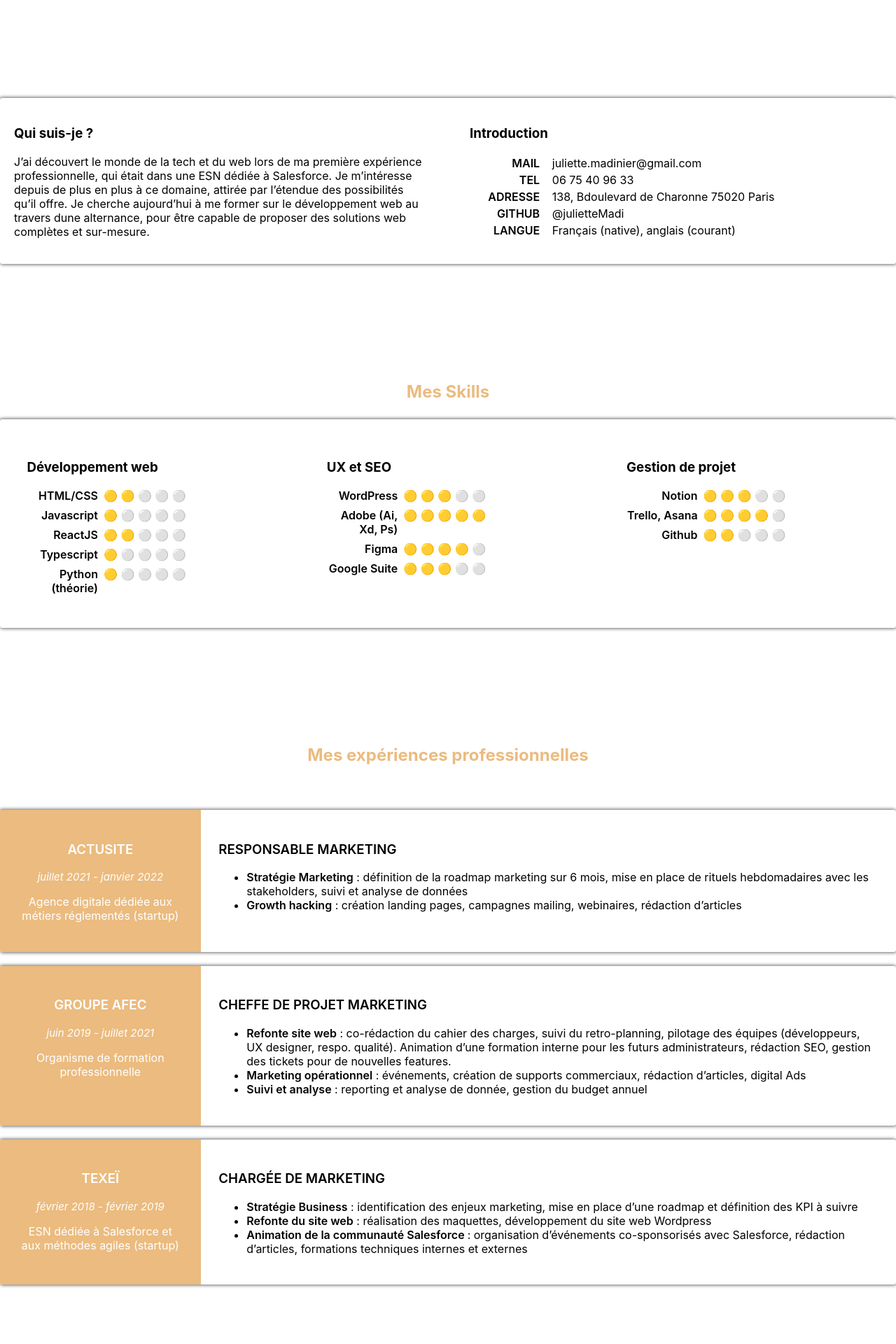
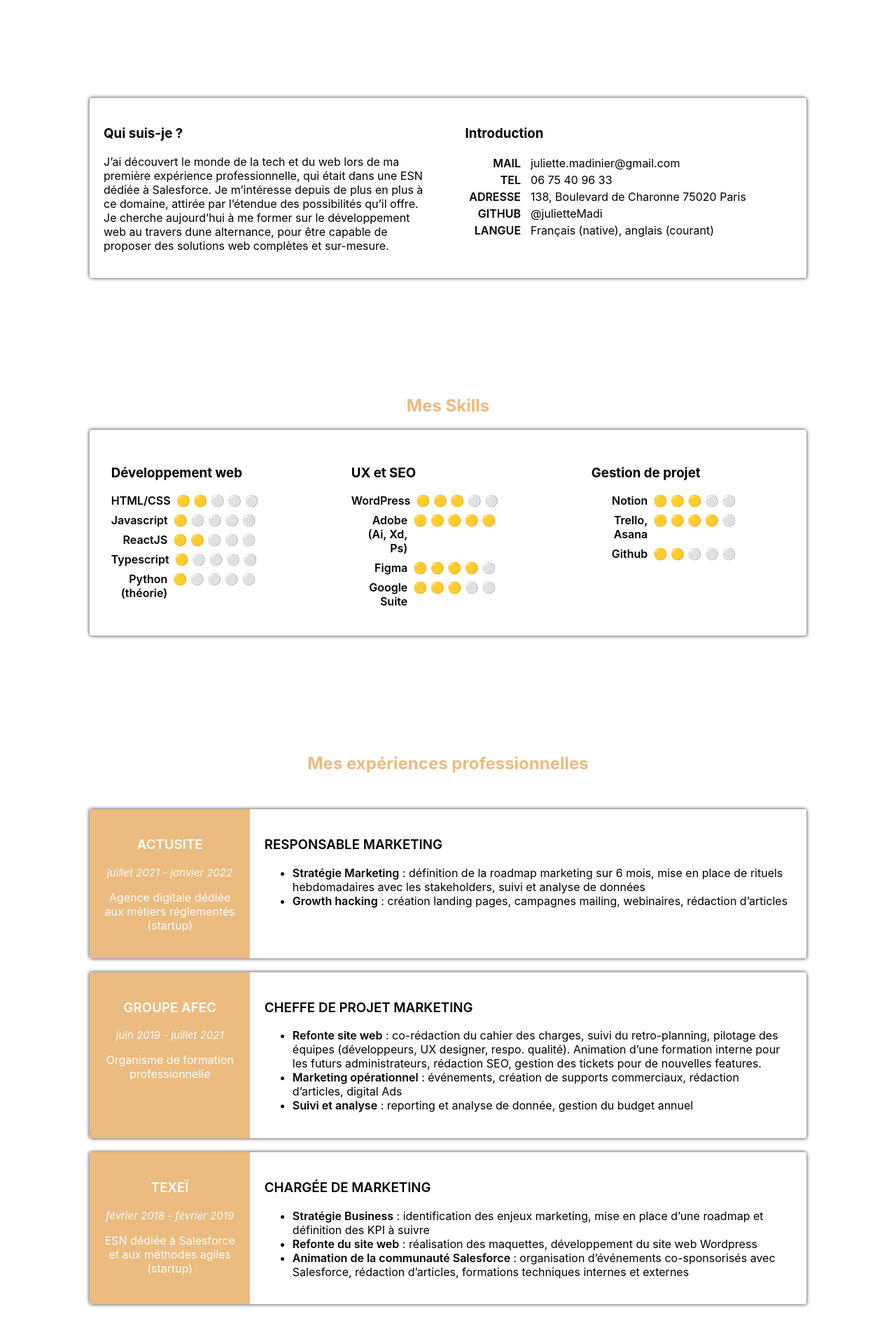
Before and after one commit to JulietteMadi/CVJulietteMadi, a React (Create React App) app: page / in a window 1280 px wide. Shown: the part 700-2620 px from the top of the page at 70% size. Built offline with nearby package versions, Linux system fonts and the light colour scheme.

Commit message:
modification for big screen

```diff
--- a/src/datas/ListeContact.js
+++ b/src/datas/ListeContact.js
@@ -15,7 +15,7 @@ export const listContact = [
     {
         item: '📍',
         id: '6lcln',
-        info: '138, Bdoulevard de Charonne 75020 Paris'
+        info: '138, Boulevard de Charonne 75020 Paris'
     },
 
 ]
--- a/src/datas/MyInformations.js
+++ b/src/datas/MyInformations.js
@@ -15,7 +15,7 @@ export const myInformations = [
     {
         item: 'ADRESSE',
         id: '2miln',
-        info: '138, Bdoulevard de Charonne 75020 Paris'
+        info: '138, Boulevard de Charonne 75020 Paris'
     },
 
     {
--- a/src/styles/Footer.css
+++ b/src/styles/Footer.css
@@ -8,7 +8,7 @@
 
 .footerTextDesktop {
     background-color: white;
-    margin: 10% auto;
+    margin: 10% ;
     border-radius: 3px;
     padding: 5%;
     max-width: 920px;
--- a/src/styles/Introduction.css
+++ b/src/styles/Introduction.css
@@ -1,7 +1,7 @@
 .sectionOrganisationIntroduction {
     max-width: 1600px;
     padding-top: 20px;
-    margin: 10% auto;
+    margin: 10% ;
 }
 
 .shadowBoxIntroductionDesktop {
--- a/src/styles/MesExpériences.css
+++ b/src/styles/MesExpériences.css
@@ -1,5 +1,5 @@
 .sectionOrganisationXP {
-    margin: 10% auto;
+    margin: 10%;
     max-width: 1600px;
     padding-top: 20px;
 }
--- a/src/styles/MesProjetsPersoWeb.css
+++ b/src/styles/MesProjetsPersoWeb.css
@@ -1,5 +1,5 @@
 .sectionProjetsPersoOrganisation {
-    margin: 10% auto;
+    margin: 10% ;
     max-width: 1600px;
     padding-top: 20px;
 }
--- a/src/styles/MesSkills.css
+++ b/src/styles/MesSkills.css
@@ -1,5 +1,5 @@
 .sectionSkills{
-    margin: 10% auto;
+    margin: 10%;
     max-width: 1600px;
     padding-top: 20px;
 }
```
Also changed, not shown: 11 other files (tests, documents, lock files or other folders).
